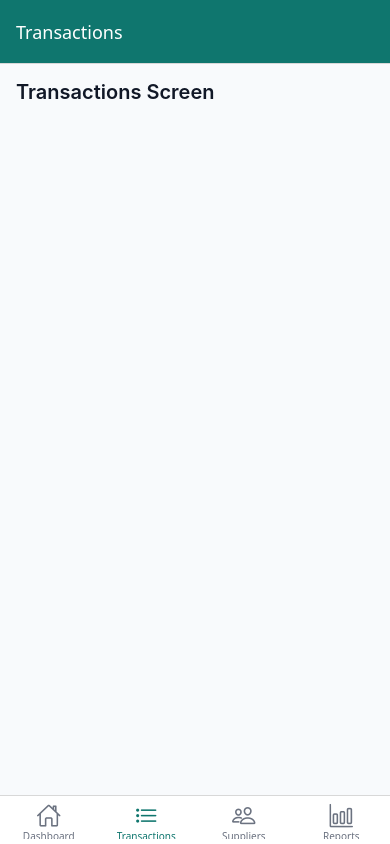
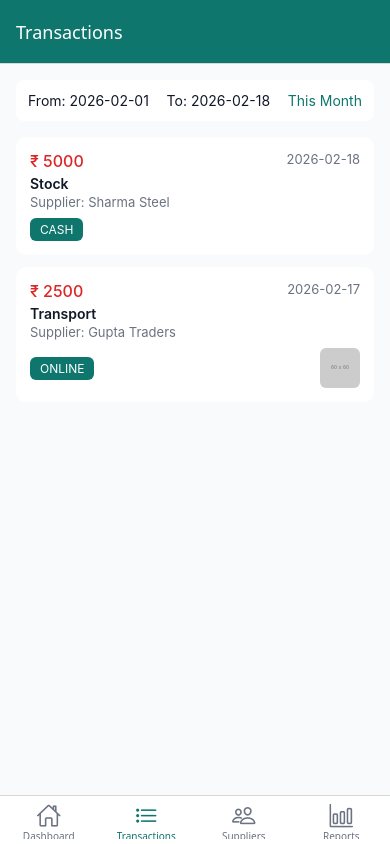
Before and after one commit to mk513147/shop-books, a React Native app: screen /Transactions in a window 390 px wide. Built offline with nearby package versions, Linux system fonts and the light colour scheme.

Commit message:
feat: add date picker functionality to TransactionsScreen and update dependencies

```diff
--- a/app.json
+++ b/app.json
@@ -27,7 +27,8 @@
       "favicon": "./assets/favicon.png"
     },
     "plugins": [
-      "expo-sqlite"
+      "expo-sqlite",
+      "@react-native-community/datetimepicker"
     ]
   }
 }
--- a/package.json
+++ b/package.json
@@ -10,6 +10,7 @@
   },
   "dependencies": {
     "@expo/vector-icons": "^15.0.3",
+    "@react-native-community/datetimepicker": "8.4.4",
     "@react-native-picker/picker": "^2.11.4",
     "@react-navigation/bottom-tabs": "^7.14.0",
     "@react-navigation/native": "^7.1.28",
--- a/src/screens/TransactionsScreen.tsx
+++ b/src/screens/TransactionsScreen.tsx
@@ -1,17 +1,232 @@
-import React from "react";
-import { View, Text } from "react-native";
+import React, { useState } from "react";
+import {
+	View,
+	Text,
+	StyleSheet,
+	FlatList,
+	TouchableOpacity,
+	Image,
+} from "react-native";
+import DateTimePicker from "@react-native-community/datetimepicker";
+import { Platform } from "react-native";
+
 import { theme } from "../theme";
 
-function TransactionsScreen() {
+type Transaction = {
+	id: string;
+	type: "income" | "expense";
+	amount: number;
+	category: string;
+	supplier?: string;
+	paymentType: string;
+	date: string;
+	image?: string;
+};
+
+const mockData: Transaction[] = [
+	{
+		id: "1",
+		type: "expense",
+		amount: 5000,
+		category: "Stock",
+		supplier: "Sharma Steel",
+		paymentType: "cash",
+		date: "2026-02-18",
+	},
+	{
+		id: "2",
+		type: "expense",
+		amount: 2500,
+		category: "Transport",
+		supplier: "Gupta Traders",
+		paymentType: "online",
+		date: "2026-02-17",
+		image: "https://via.placeholder.com/60",
+	},
+];
+
+export default function TransactionsScreen() {
+	const today = new Date();
+
+	const firstDayOfMonth = new Date(today.getFullYear(), today.getMonth(), 1);
+
+	const [fromDate, setFromDate] = useState(firstDayOfMonth);
+	const [toDate, setToDate] = useState(today);
+
+	const [showFromPicker, setShowFromPicker] = useState(false);
+	const [showToPicker, setShowToPicker] = useState(false);
+
+	const formatDate = (date: Date) => {
+		const year = date.getFullYear();
+		const month = String(date.getMonth() + 1).padStart(2, "0");
+		const day = String(date.getDate()).padStart(2, "0");
+		return `${year}-${month}-${day}`;
+	};
+
+	const renderItem = ({ item }: { item: Transaction }) => {
+		return (
+			<View style={styles.card}>
+				<View style={styles.rowTop}>
+					<Text
+						style={[
+							theme.typography.bodyLarge,
+							{
+								color:
+									item.type === "income"
+										? theme.colors.income
+										: theme.colors.expense,
+							},
+						]}
+					>
+						₹ {item.amount}
+					</Text>
+
+					<Text style={styles.dateText}>{item.date}</Text>
+				</View>
+
+				<Text style={styles.category}>{item.category}</Text>
+
+				{item.supplier && (
+					<Text style={styles.supplier}>Supplier: {item.supplier}</Text>
+				)}
+
+				<View style={styles.rowBottom}>
+					<Text style={styles.paymentBadge}>
+						{item.paymentType.toUpperCase()}
+					</Text>
+
+					{item.image && (
+						<Image source={{ uri: item.image }} style={styles.thumbnail} />
+					)}
+				</View>
+			</View>
+		);
+	};
+
 	return (
-		<View
-			style={{ flex: 1, backgroundColor: theme.colors.background, padding: 16 }}
-		>
-			<Text style={[theme.typography.h2, { color: theme.colors.textPrimary }]}>
-				Transactions Screen
-			</Text>
+		<View style={styles.container}>
+			{/* FILTER SECTION */}
+			<View style={styles.filterContainer}>
+				<TouchableOpacity onPress={() => setShowFromPicker(true)}>
+					<Text style={styles.filterText}>From: {formatDate(fromDate)}</Text>
+				</TouchableOpacity>
+
+				<TouchableOpacity onPress={() => setShowToPicker(true)}>
+					<Text style={styles.filterText}>To: {formatDate(toDate)}</Text>
+				</TouchableOpacity>
+				<TouchableOpacity
+					onPress={() => {
+						setFromDate(firstDayOfMonth);
+						setToDate(new Date());
+					}}
+				>
+					<Text style={{ color: theme.colors.primary }}>This Month</Text>
+				</TouchableOpacity>
+			</View>
+
+			<FlatList
+				data={mockData}
+				keyExtractor={(item) => item.id}
+				renderItem={renderItem}
+				contentContainerStyle={{ paddingBottom: 20 }}
+			/>
+
+			{showFromPicker && (
+				<DateTimePicker
+					value={fromDate}
+					mode="date"
+					display={Platform.OS === "ios" ? "spinner" : "default"}
+					onChange={(event, selectedDate) => {
+						setShowFromPicker(false);
+						if (selectedDate) setFromDate(selectedDate);
+					}}
+				/>
+			)}
+
+			{showToPicker && (
+				<DateTimePicker
+					value={toDate}
+					mode="date"
+					display={Platform.OS === "ios" ? "spinner" : "default"}
+					onChange={(event, selectedDate) => {
+						setShowToPicker(false);
+						if (selectedDate) setToDate(selectedDate);
+					}}
+				/>
+			)}
 		</View>
 	);
 }
 
-export default TransactionsScreen;
+const styles = StyleSheet.create({
+	container: {
+		flex: 1,
+		backgroundColor: theme.colors.background,
+		padding: 16,
+	},
+
+	filterContainer: {
+		flexDirection: "row",
+		justifyContent: "space-between",
+		marginBottom: 16,
+		backgroundColor: theme.colors.card,
+		padding: 12,
+		borderRadius: 8,
+	},
+
+	filterText: {
+		color: theme.colors.textPrimary,
+		fontSize: 14,
+	},
+
+	card: {
+		backgroundColor: theme.colors.card,
+		padding: 14,
+		borderRadius: 10,
+		marginBottom: 12,
+	},
+
+	rowTop: {
+		flexDirection: "row",
+		justifyContent: "space-between",
+	},
+
+	rowBottom: {
+		flexDirection: "row",
+		justifyContent: "space-between",
+		alignItems: "center",
+		marginTop: 8,
+	},
+
+	dateText: {
+		color: theme.colors.textSecondary,
+		fontSize: 13,
+	},
+
+	category: {
+		marginTop: 4,
+		fontWeight: "600",
+		color: theme.colors.textPrimary,
+	},
+
+	supplier: {
+		marginTop: 2,
+		color: theme.colors.textSecondary,
+		fontSize: 13,
+	},
+
+	paymentBadge: {
+		paddingHorizontal: 10,
+		paddingVertical: 4,
+		backgroundColor: theme.colors.primary,
+		color: "#fff",
+		borderRadius: 6,
+		fontSize: 12,
+	},
+
+	thumbnail: {
+		width: 40,
+		height: 40,
+		borderRadius: 6,
+	},
+});
```
Also changed, not shown: 1 other file (tests, documents, lock files or other folders).
